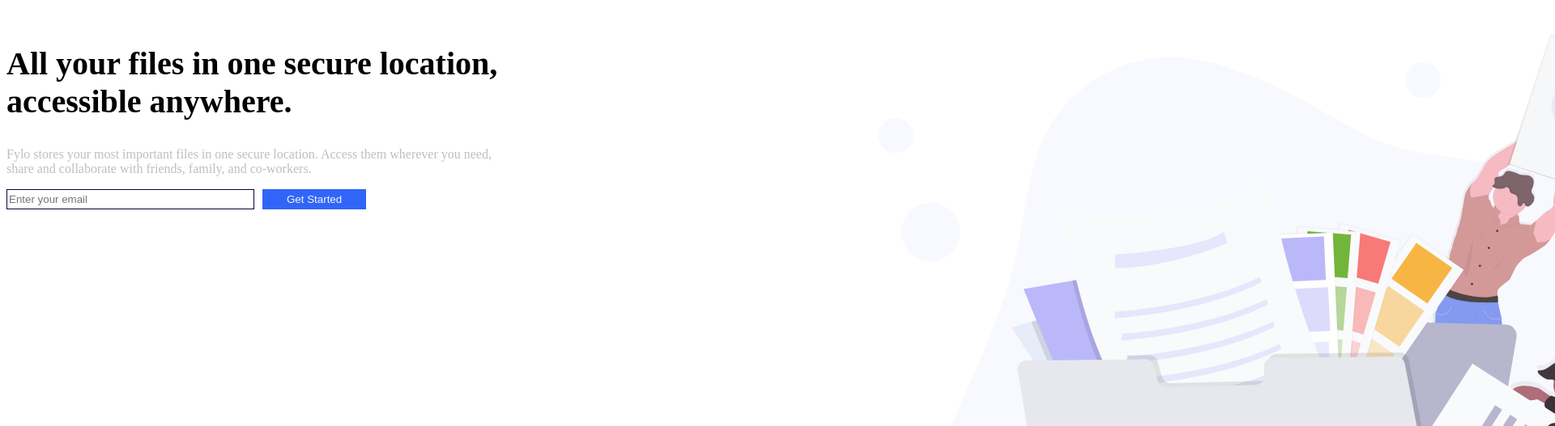
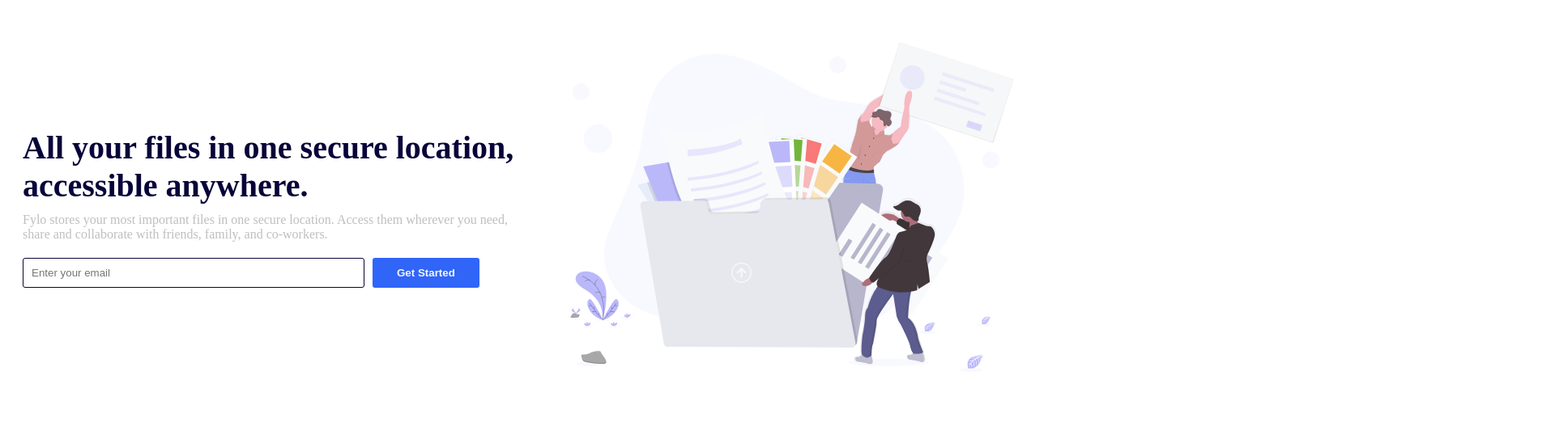
Before and after one commit to manyaa24/fylo_landingpage, a plain HTML site: page index.html in a window 1280 px wide. Shown: the part 89-616 px from the top of the page at 81% size, 1920 px wide, since content can reach past the window. Drawn offline with Linux system fonts and the light colour scheme.

Commit message:
Done with the hero section

```diff
--- a/style.css
+++ b/style.css
@@ -19,32 +19,49 @@
     display: flex;
     justify-content: space-between;
     align-items: center;
+    padding: 30px 20px;
 }
 .content{
     max-width: 50%;
+    display: flex;
+    flex-direction: column;
+    gap: 10px;
 }
 .content h1{
     font-size: 40px;
+   color:  hsl(243, 87%, 12%);
+   margin: 0;
 }
 .content p{
     color: hsl(0,0%,75%);
     font-size: 16px;
+    margin: 0;
+    max-width: 600px;
 }
 .enter{
     display: flex;
     gap: 10px;
+    margin-top: 10px;
 }
 .enter input{
     border: 1px solid hsl(243, 87%, 12%);
-    width: 300px;
+    width: 400px;
+    border-radius: 3px;
+    padding: 10px;
 }
 .enter button{
     background-color: hsl(224, 93%, 58%);
     border: none;
+    border-radius: 3px;
     color: hsl(240, 75%, 98%);
-    padding: 5px 30px;
+    padding: 10px 30px;
+    font-weight: bold;
 }
 .image{
-    width: 200px;
-    height: 200px;
+    width: 45%;
+    height: auto;
 }
+.image img{
+    width: 100%;
+    height: auto;
+}
```
